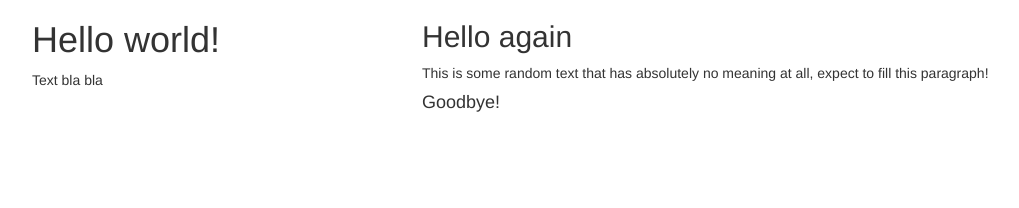
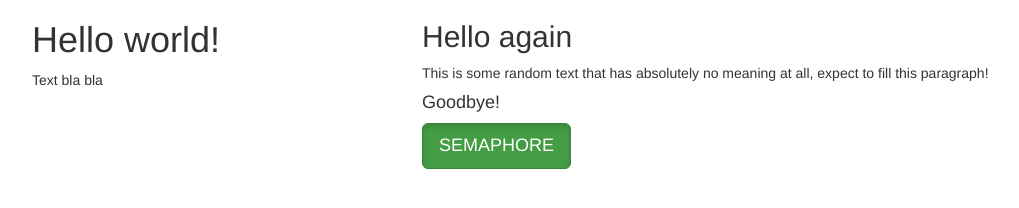
Before and after one commit to renderedtext/markob-sandbox, a plain HTML site: page public/index.html in a window 1280 px wide. Shown: the whole page, without its empty margins (38-1057 px from the left). Drawn offline with Linux system fonts and the light colour scheme.

Commit message:
Added button

```diff
--- a/public/index.html
+++ b/public/index.html
@@ -21,6 +21,7 @@
 			<h2>Hello again</h2>
 			<p>This is some random text that has absolutely no meaning at all, expect to fill this paragraph!</p>
 			<h4>Goodbye!</h4>
+			<a href="http://semaphoreapp.com" class="btn btn-success btn-lg active" role="button">SEMAPHORE</a>
 		</div>
 	</div>
 	</div>
```
